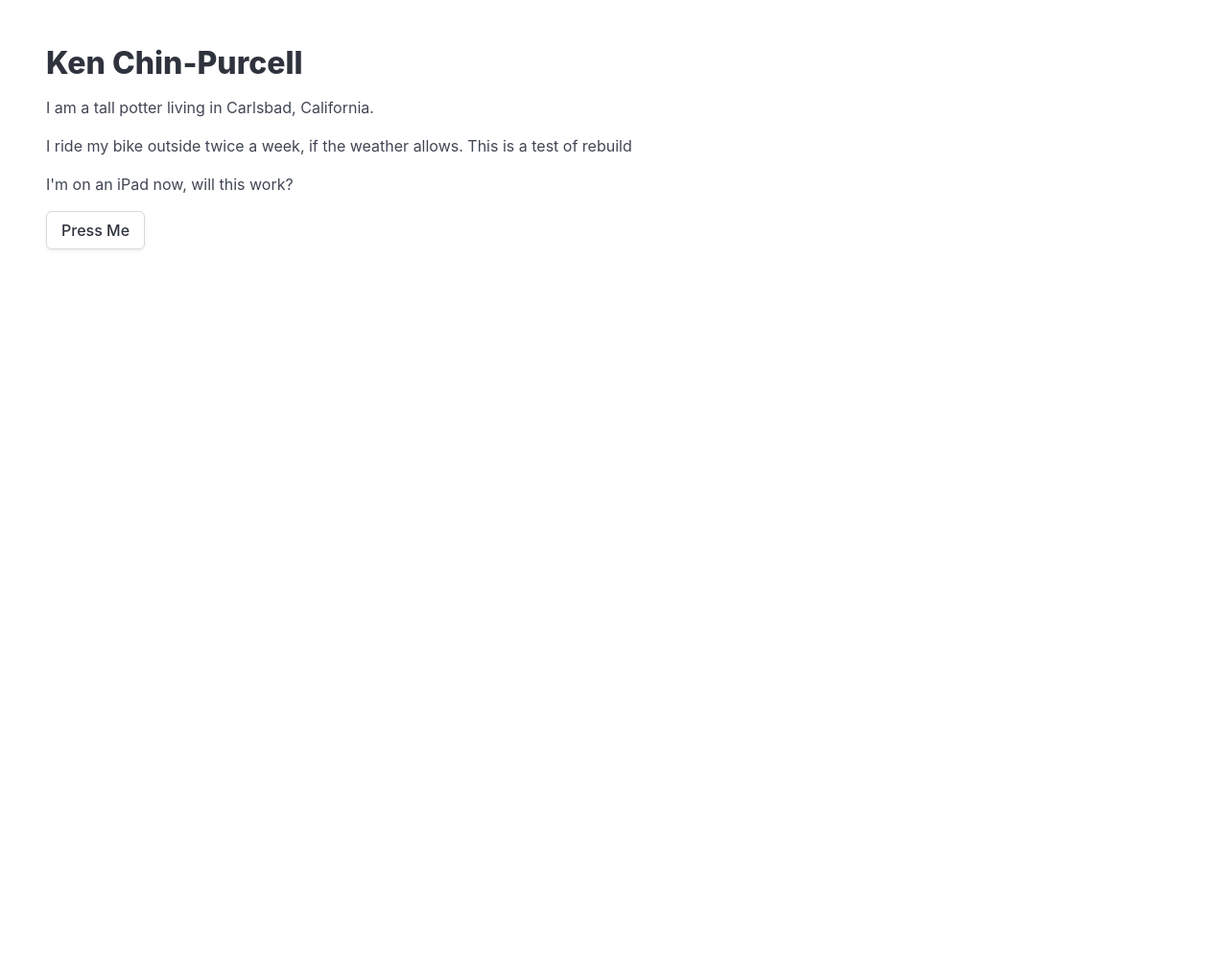
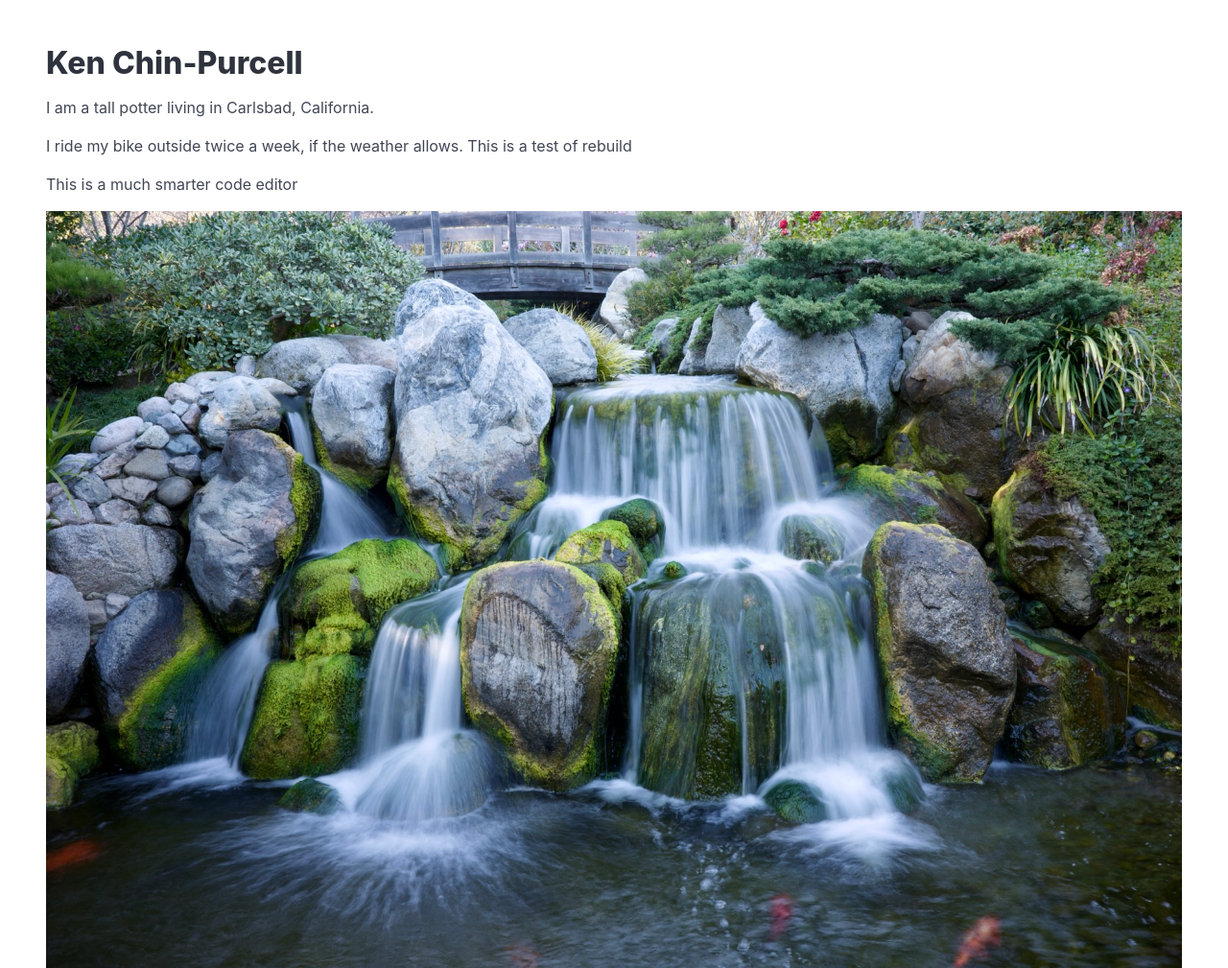
Before and after one commit to krumbunny/kenchinpurcell.com, an Eleventy site: page src/index.html in a window 1280 px wide. Shown: the top 1009 px of the page at 96% size. Before the commit the page ends 800 px from the top, so only its background shows below. Built offline with nearby package versions, Linux system fonts and the light colour scheme; Eleventy itself is replaced by a stand-in of ours; files that its build step writes are made by us from their sources.

Commit message:
Test image

```diff
--- a/src/index.html
+++ b/src/index.html
@@ -10,7 +10,8 @@ layout: base
       I ride my bike outside twice a week, if the weather allows. This is a test
       of rebuild
     </p>
-    <p>I'm on an iPad now, will this work?</p>
+    <p>This is a much smarter code editor</p>
+    <img src="src/static/R0000751.JPG"/>
     <button class="button">Press Me</button>
   </div>
 </div>
```
Also changed, not shown: src/static/R0000751.JPG (added).
